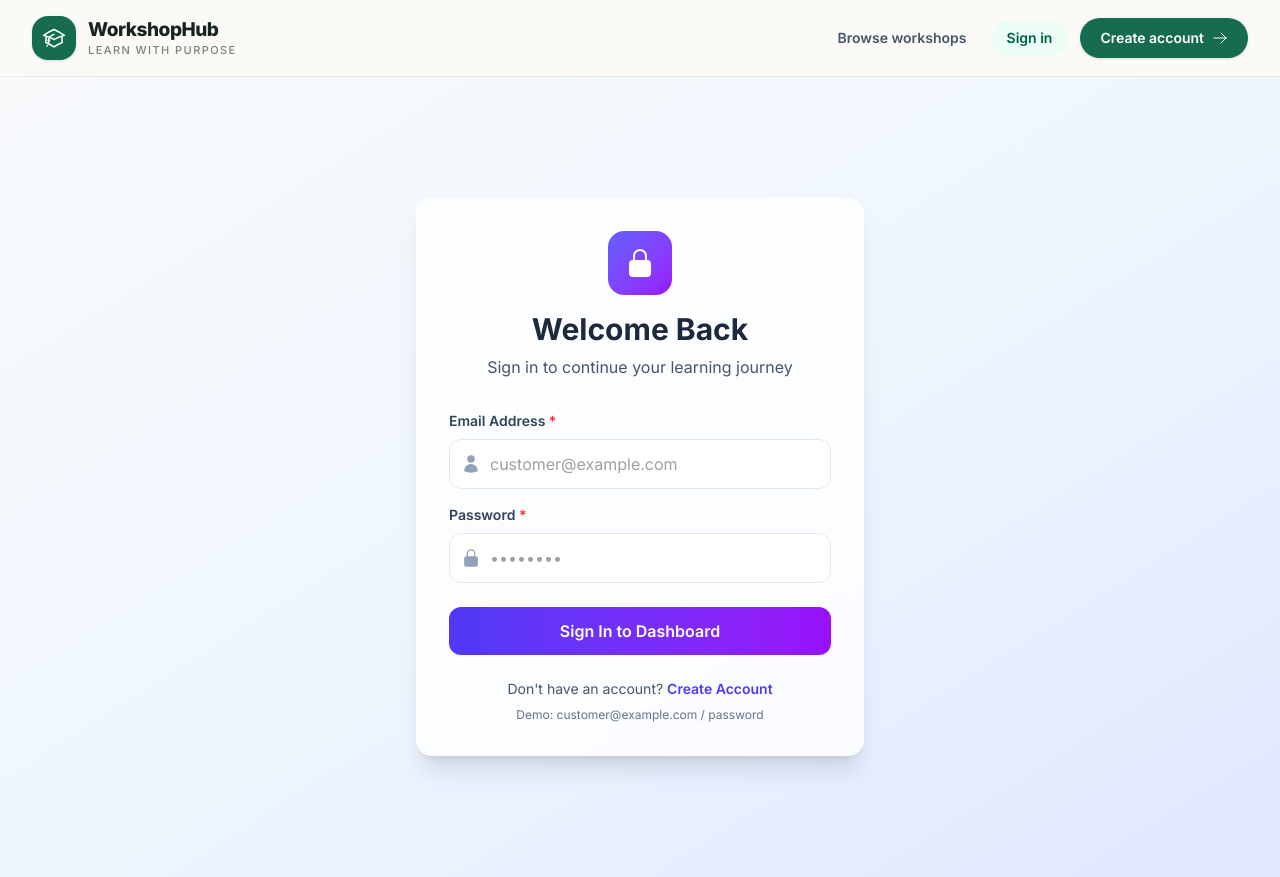
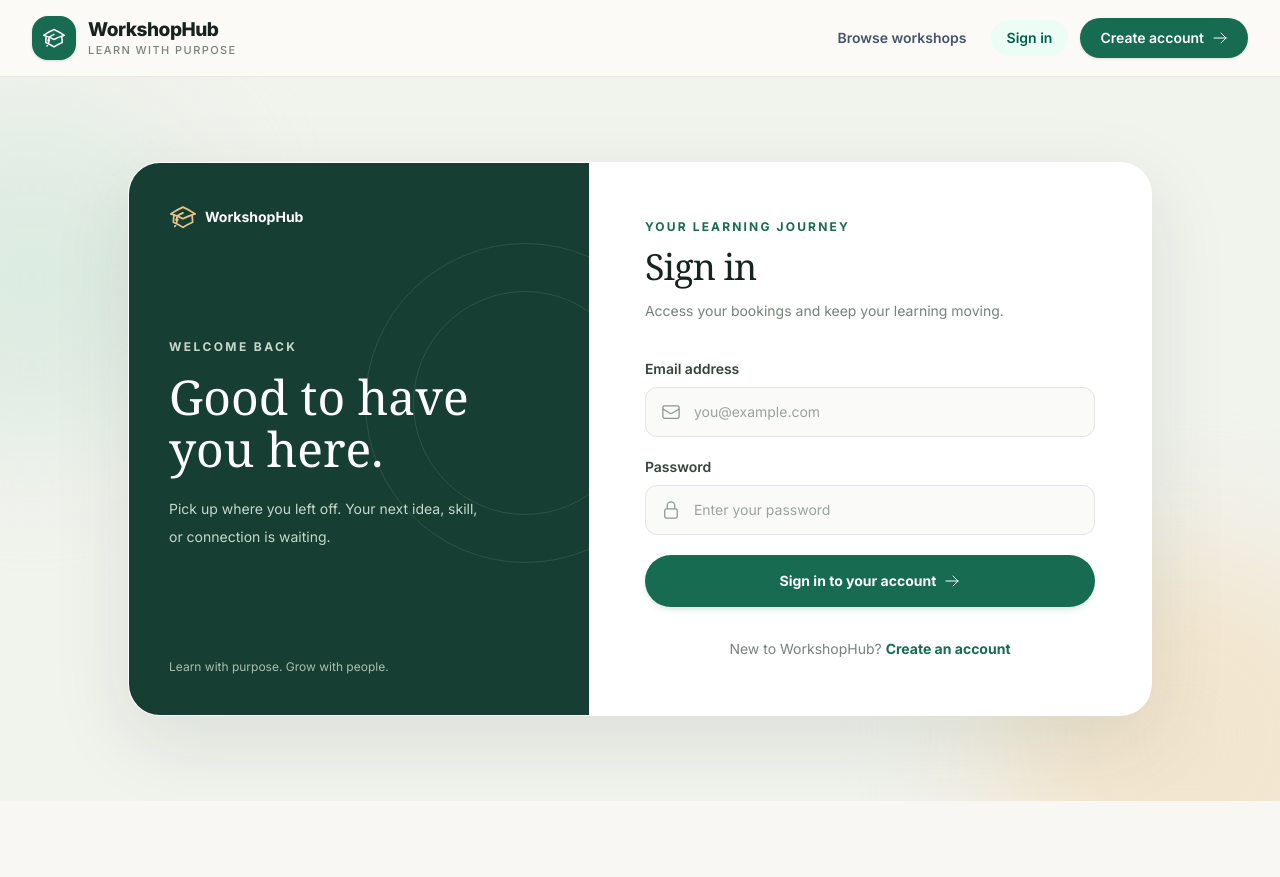
Before and after one commit to yosefMuluneh/workshop-booking-customer-site, a Next.js app: page /login in a window 1280 px wide. After the commit the page ends 801 px from the top, so only its background shows below. Built offline with nearby package versions, Linux system fonts and the light colour scheme; no server answers.

Commit message:
Redesign customer booking and account interfaces

```diff
--- a/src/app/(pages)/login/page.tsx
+++ b/src/app/(pages)/login/page.tsx
@@ -2,11 +2,10 @@
 
 import { useState } from 'react';
 import { useRouter } from 'next/navigation';
+import Link from 'next/link';
 import { loginUser } from '../../api/customerApi';
 import { useAuth } from '../../context/AuthContext';
-import Link from 'next/link';
-import Image from 'next/image';
-import { LockClosedIcon, AcademicCapIcon, UserIcon } from '@heroicons/react/24/solid';
+import { AcademicCapIcon, ArrowRightIcon, LockClosedIcon, EnvelopeIcon } from '@heroicons/react/24/outline';
 
 const LoginPage = () => {
   const [formData, setFormData] = useState({ email: '', password: '' });
@@ -15,129 +14,56 @@ const LoginPage = () => {
   const router = useRouter();
   const { login } = useAuth();
 
-  const handleChange = (e) => {
-    setFormData({ ...formData, [e.target.name]: e.target.value });
-  };
-
-  const handleSubmit = async (e) => {
-    e.preventDefault();
+  const handleSubmit = async (event: React.FormEvent<HTMLFormElement>) => {
+    event.preventDefault();
     setError('');
     setLoading(true);
-
     try {
       const response = await loginUser(formData);
-      const { token } = response.data;
-
-      login(token);
+      login(response.data.token);
       router.push('/workshops');
-    } catch (err) {
-        console.error('Login error:', err);
-      setError(err.response?.data?.message || 'Login failed. Please check your credentials.');
+    } catch (err: any) {
+      setError(err.response?.data?.message || 'Sign in failed. Please check your details and try again.');
     } finally {
       setLoading(false);
     }
   };
 
   return (
-    <div className="min-h-screen bg-gradient-to-br from-slate-50 via-blue-50 to-indigo-100 flex items-center justify-center p-4">
-      <div className="w-full max-w-md">
-        {/* Login Card */}
-        <div className="bg-white/80 backdrop-blur-sm rounded-2xl shadow-xl border border-white/20 p-8">
-          {/* Header */}
-          <div className="text-center mb-8">
-            <div className="inline-flex items-center justify-center w-16 h-16 bg-gradient-to-br from-indigo-500 to-purple-600 rounded-2xl mb-4">
-              <LockClosedIcon className="w-8 h-8 text-white" />
+    <div className="relative flex min-h-[calc(100vh-76px)] items-center justify-center overflow-hidden bg-[#f1f3ed] px-5 py-14">
+      <div className="pointer-events-none absolute -left-32 top-10 h-80 w-80 rounded-full bg-[#dcebe1] blur-3xl" />
+      <div className="pointer-events-none absolute -bottom-32 -right-24 h-96 w-96 rounded-full bg-[#f2e5ce] blur-3xl" />
+      <div className="relative grid w-full max-w-5xl overflow-hidden rounded-[2rem] border border-white/80 bg-white shadow-[0_25px_80px_rgba(30,55,40,.10)] md:grid-cols-[.9fr_1.1fr]">
+        <div className="relative hidden flex-col justify-between overflow-hidden bg-[#173e32] p-10 text-white md:flex">
+          <div className="absolute -right-24 top-20 h-80 w-80 rounded-full border border-white/10" />
+          <div className="absolute -right-12 top-32 h-56 w-56 rounded-full border border-white/10" />
+          <Link href="/" className="relative inline-flex items-center gap-2 text-sm font-bold"><AcademicCapIcon className="h-7 w-7 text-[#e5c58f]" /> WorkshopHub</Link>
+          <div className="relative">
+            <p className="text-xs font-bold uppercase tracking-[.2em] text-[#c5d8ca]">Welcome back</p>
+            <h1 className="mt-4 font-serif text-5xl leading-[1.08]">Good to have you here.</h1>
+            <p className="mt-5 max-w-xs text-sm leading-7 text-[#c5d8ca]">Pick up where you left off. Your next idea, skill, or connection is waiting.</p>
+          </div>
+          <p className="relative text-xs text-[#a8c0b0]">Learn with purpose. Grow with people.</p>
+        </div>
+        <div className="p-7 sm:p-12 lg:p-14">
+          <div className="mb-9 md:hidden"><Link href="/" className="inline-flex items-center gap-2 font-bold text-[#176b50]"><AcademicCapIcon className="h-7 w-7" /> WorkshopHub</Link></div>
+          <p className="text-xs font-bold uppercase tracking-[.18em] text-[#176b50]">Your learning journey</p>
+          <h2 className="mt-3 font-serif text-4xl tracking-tight text-[#17231f]">Sign in</h2>
+          <p className="mt-3 text-sm leading-6 text-[#77827b]">Access your bookings and keep your learning moving.</p>
+
+          <form onSubmit={handleSubmit} className="mt-9 space-y-5">
+            {error && <div role="alert" className="rounded-xl border border-red-100 bg-red-50 px-4 py-3 text-sm text-red-700">{error}</div>}
+            <div>
+              <label htmlFor="email" className="mb-2 block text-sm font-semibold text-[#34443a]">Email address</label>
+              <div className="relative"><EnvelopeIcon className="pointer-events-none absolute left-4 top-1/2 h-5 w-5 -translate-y-1/2 text-[#8b978e]" /><input id="email" type="email" name="email" required autoComplete="email" value={formData.email} onChange={(event) => setFormData({ ...formData, email: event.target.value })} disabled={loading} placeholder="you@example.com" className="w-full rounded-xl border border-[#e1e6de] bg-[#fafbf8] py-3.5 pl-12 pr-4 text-sm outline-none transition focus:border-[#176b50] focus:ring-4 focus:ring-[#176b50]/10 disabled:opacity-60" /></div>
             </div>
-            <h1 className="text-3xl font-bold text-slate-800 mb-2">
-              Welcome Back
-            </h1>
-            <p className="text-slate-600">
-              Sign in to continue your learning journey
-            </p>
-          </div>
-          {/* Login Form */}
-          <form onSubmit={handleSubmit} className="space-y-6">
-            {error && (
-              <div className="bg-red-50 border border-red-200 text-red-700 p-4 rounded-xl text-sm flex items-center space-x-2">
-                <svg className="w-5 h-5 text-red-500 flex-shrink-0" fill="none" stroke="currentColor" viewBox="0 0 24 24">
-                  <path strokeLinecap="round" strokeLinejoin="round" strokeWidth={2} d="M12 9v2m0 4h.01m-6.938 4h13.856c1.54 0 2.502-1.667 1.732-2.5L13.732 4c-.77-.833-1.732-.833-2.5 0L4.267 19.5c-.77.833.192 2.5 1.732 2.5z" />
-                </svg>
-                <span>{error}</span>
-              </div>
-            )}
-
-            <div className="space-y-4">
-              <div>
-                <label className="block text-sm font-semibold text-slate-700 mb-2">
-                  Email Address <span className="text-red-500">*</span>
-                </label>
-                <div className="relative">
-                  <div className="absolute inset-y-0 left-0 pl-3 flex items-center pointer-events-none">
-                    <UserIcon className="h-5 w-5 text-slate-400" />
-                  </div>
-                  <input
-                    type="email"
-                    name="email"
-                    required
-                    onChange={handleChange}
-                    disabled={loading}
-                    className="w-full pl-10 pr-4 py-3 bg-white border border-slate-200 rounded-xl focus:ring-2 focus:ring-indigo-500 focus:border-indigo-500 transition-all duration-200 disabled:opacity-70 disabled:cursor-not-allowed"
-                    placeholder="customer@example.com"
-                  />
-                </div>
-              </div>
-
-              <div>
-                <label className="block text-sm font-semibold text-slate-700 mb-2">
-                  Password <span className="text-red-500">*</span>
-                </label>
-                <div className="relative">
-                  <div className="absolute inset-y-0 left-0 pl-3 flex items-center pointer-events-none">
-                    <LockClosedIcon className="h-5 w-5 text-slate-400" />
-                  </div>
-                  <input
-                    type="password"
-                    name="password"
-                    required
-                    onChange={handleChange}
-                    disabled={loading}
-                    className="w-full pl-10 pr-4 py-3 bg-white border border-slate-200 rounded-xl focus:ring-2 focus:ring-indigo-500 focus:border-indigo-500 transition-all duration-200 disabled:opacity-70 disabled:cursor-not-allowed"
-                    placeholder="••••••••"
-                  />
-                </div>
-              </div>
+            <div>
+              <label htmlFor="password" className="mb-2 block text-sm font-semibold text-[#34443a]">Password</label>
+              <div className="relative"><LockClosedIcon className="pointer-events-none absolute left-4 top-1/2 h-5 w-5 -translate-y-1/2 text-[#8b978e]" /><input id="password" type="password" name="password" required autoComplete="current-password" value={formData.password} onChange={(event) => setFormData({ ...formData, password: event.target.value })} disabled={loading} placeholder="Enter your password" className="w-full rounded-xl border border-[#e1e6de] bg-[#fafbf8] py-3.5 pl-12 pr-4 text-sm outline-none transition focus:border-[#176b50] focus:ring-4 focus:ring-[#176b50]/10 disabled:opacity-60" /></div>
             </div>
-
-            <button
-              type="submit"
-              disabled={loading}
-              className="w-full bg-gradient-to-r from-indigo-600 to-purple-600 text-white py-3 rounded-xl font-semibold hover:from-indigo-700 hover:to-purple-700 transition-all duration-300 hover:scale-[1.02] hover:shadow-lg disabled:opacity-70 disabled:cursor-not-allowed disabled:hover:scale-100 disabled:hover:shadow-none"
-            >
-              {loading ? (
-                <div className="flex items-center justify-center space-x-2">
-                  <div className="w-5 h-5 border-2 border-white border-t-transparent rounded-full animate-spin"></div>
-                  <span>Signing in...</span>
-                </div>
-              ) : (
-                'Sign In to Dashboard'
-              )}
-            </button>
+            <button type="submit" disabled={loading} className="inline-flex w-full items-center justify-center gap-2 rounded-full bg-[#176b50] px-6 py-4 text-sm font-bold text-white shadow-md shadow-emerald-900/10 hover:-translate-y-0.5 hover:bg-[#10543e] disabled:cursor-not-allowed disabled:opacity-60">{loading ? 'Signing you in...' : 'Sign in to your account'} {!loading && <ArrowRightIcon className="h-4 w-4" />}</button>
           </form>
-
-          <div className="mt-6 text-center">
-            <p className="text-sm text-slate-600">
-              Don&apos;t have an account?{' '}
-              <Link
-                href="/register"
-                className="font-semibold text-indigo-600 hover:text-indigo-700 transition-colors duration-200"
-              >
-                Create Account
-              </Link>
-            </p>
-            <p className="text-xs text-slate-500 mt-2">
-              Demo: customer@example.com / password
-            </p>
-          </div>
+          <p className="mt-8 text-center text-sm text-[#77827b]">New to WorkshopHub? <Link href="/register" className="font-bold text-[#176b50] hover:underline">Create an account</Link></p>
         </div>
       </div>
     </div>
```
